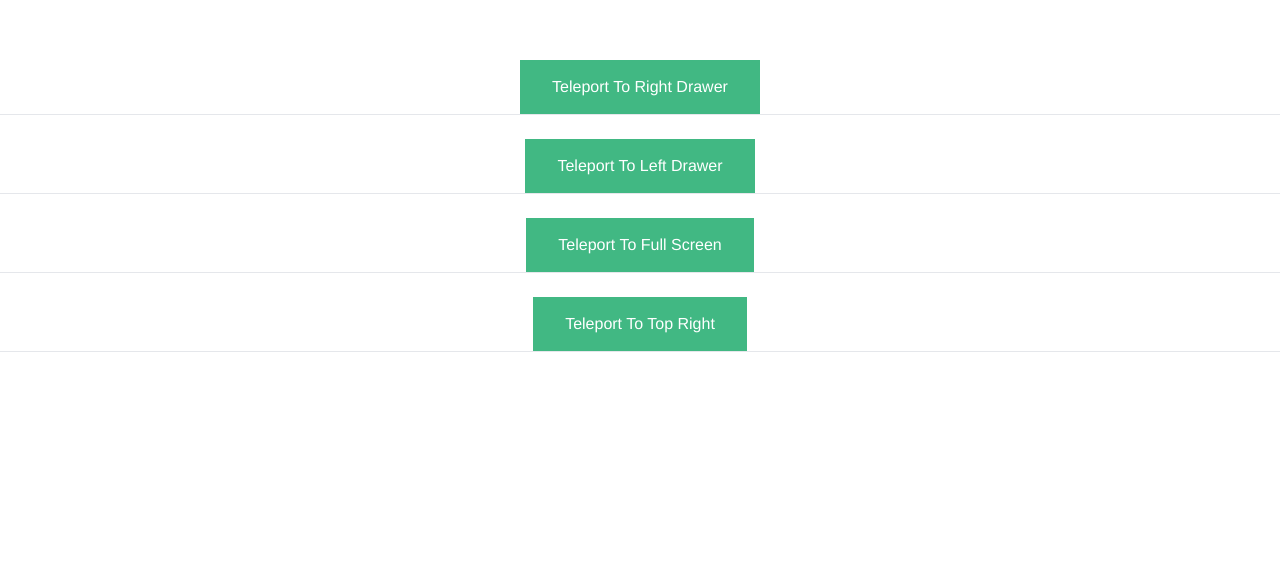
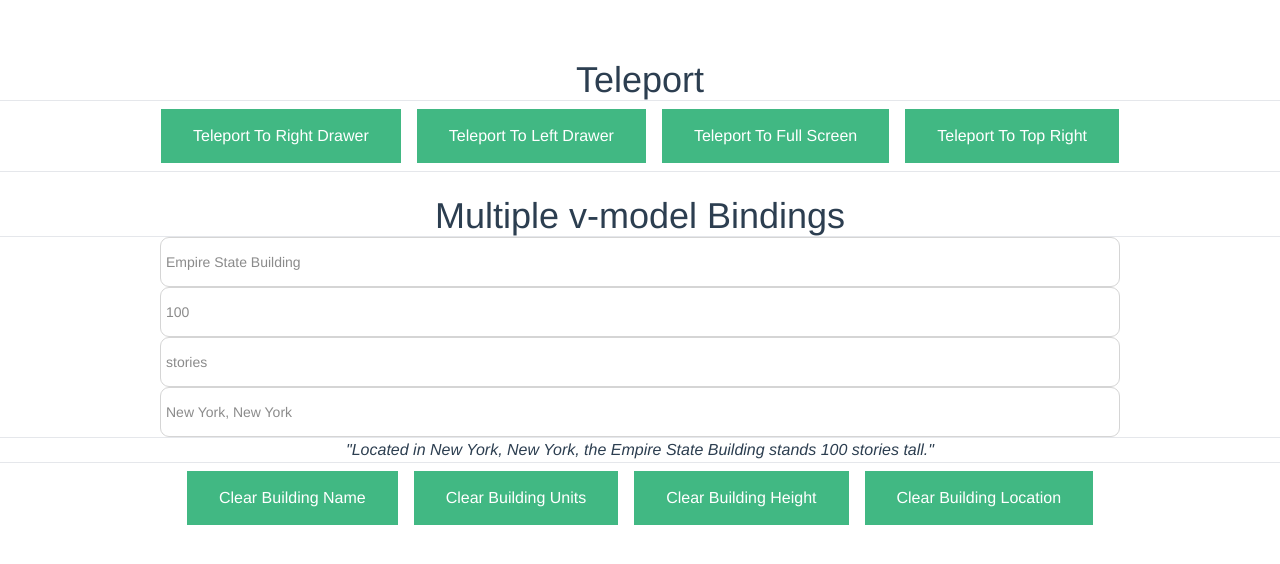
Before and after one commit to zhorton34/vue3-crashcourse, a Vue app: page / in a window 1280 px wide. Shown: the top 564 px of the page. Built offline with nearby package versions, Linux system fonts and the light colour scheme.

Commit message:
Added multiple v-models example

```diff
--- a/src/App.vue
+++ b/src/App.vue
@@ -1,26 +1,47 @@
 <template>
-    <ClickToTeleport to="right" label="Teleport To Right Drawer">
-        Right Drawer Content
-    </ClickToTeleport>
+    <Teleportation />
 
-    <ClickToTeleport to="left" label="Teleport To Left Drawer">
-        Left Drawer Content
-    </ClickToTeleport>
+    <h1 class="text-4xl">Multiple v-model Bindings</h1>
+    <hr>
+    <VModelMultiplied
+        v-model:name="building.name"
+        v-model:units="building.units"
+        v-model:height="building.height"
+        v-model:location="building.location"
+    />
+    <br><hr>
+    <i>
+        "Located in {{ building.location }}, the {{ building.name }} stands {{ building.height }} {{ building.units }} tall."
+    </i>
+    <hr>
 
-    <ClickToTeleport to="full" label="Teleport To Full Screen">
-        Full Screen Modal Content
-    </ClickToTeleport>
-
-    <ClickToTeleport to="top.right" label="Teleport To Top Right">
-        Top Right Content
-    </ClickToTeleport>
+    <div class="flex justify-center">
+        <button class="m-2" @click="building.name = ''">Clear Building Name</button>
+        <button class="m-2" @click="building.units = ''">Clear Building Units</button>
+        <button class="m-2" @click="building.height = ''">Clear Building Height</button>
+        <button class="m-2" @click="building.location = ''">Clear Building Location</button>
+    </div>
 </template>
 
 <script>
-  import ClickToTeleport from './components/ClickToTeleport.vue'
+    import Teleportation from './sections/Teleportation.vue'
+    import VModelMultiplied from './components/VModelMultiplied.vue'
 
-export default {
-  name: 'App',
-  components: { ClickToTeleport }
-}
+    export default {
+        name: 'App',
+
+        data: () => ({
+            building: {
+                name: 'Empire State Building',
+                location: 'New York, New York',
+                height: '100',
+                units: 'stories',
+            }
+        }),
+
+        components: {
+            Teleportation,
+            VModelMultiplied,
+        }
+    }
 </script>
--- a/src/components/ClickToTeleport.vue
+++ b/src/components/ClickToTeleport.vue
@@ -1,5 +1,5 @@
 <template>
-    <button @click="open = true">
+    <button @click="open = true" class="m-2">
         {{ label }}
     </button>
 
--- /dev/null
+++ b/src/components/VModelMultiplied.vue
@@ -0,0 +1,52 @@
+<template>
+    <input
+        :value="name"
+        placeholder="Building Name"
+        @input="event => $emit('update:name', event.target.value)"
+    />
+
+    <input
+        :value="height"
+        placeholder="Building Height"
+        @input="event => $emit('update:height', event.target.value)"
+    />
+
+    <input
+       :value="units"
+       placeholder="Building Units (Height)"
+       @input="event => $emit('update:units', event.target.value)"
+    />
+
+    <input
+        :value="location"
+        placeholder="Building Location"
+        @input="event => $emit('update:location', event.target.value)"
+    />
+</template>
+
+<script>
+    export default {
+        name: 'VModelMultiplied',
+        props: ['name', 'height', 'units', 'location'],
+    }
+</script>
+
+<style scope>
+    input {
+        background-color: #fff;
+        height: 50px;
+        width: 75%;
+        color: #8b8b8b;
+        border: 1px solid #d5d5d5;
+        border-radius: 9px;
+        padding: 5px;
+        font-size: 14px;
+        margin: 0 5px 0 5px;
+        text-align: left;
+    }
+
+    input:focus {
+        outline-width: 0.2rem;
+        outline-color: #41B883;
+    }
+</style>
--- /dev/null
+++ b/src/sections/Teleportation.vue
@@ -0,0 +1,32 @@
+<template>
+    <h1 class="text-4xl">Teleport</h1>
+    <hr>
+    <div class="flex justify-center">
+        <ClickToTeleport to="right" label="Teleport To Right Drawer">
+            Right Drawer Content
+        </ClickToTeleport>
+
+        <ClickToTeleport to="left" label="Teleport To Left Drawer">
+            Left Drawer Content
+        </ClickToTeleport>
+
+        <ClickToTeleport to="full" label="Teleport To Full Screen">
+            Full Screen Modal Content
+        </ClickToTeleport>
+
+        <ClickToTeleport to="top.right" label="Teleport To Top Right">
+            Top Right Content
+        </ClickToTeleport>
+    </div>
+    <hr>
+    <br>
+</template>
+
+<script>
+    import ClickToTeleport from '../components/ClickToTeleport.vue'
+
+    export default {
+        name: 'Teleportation',
+        components: { ClickToTeleport }
+    }
+</script>
```
